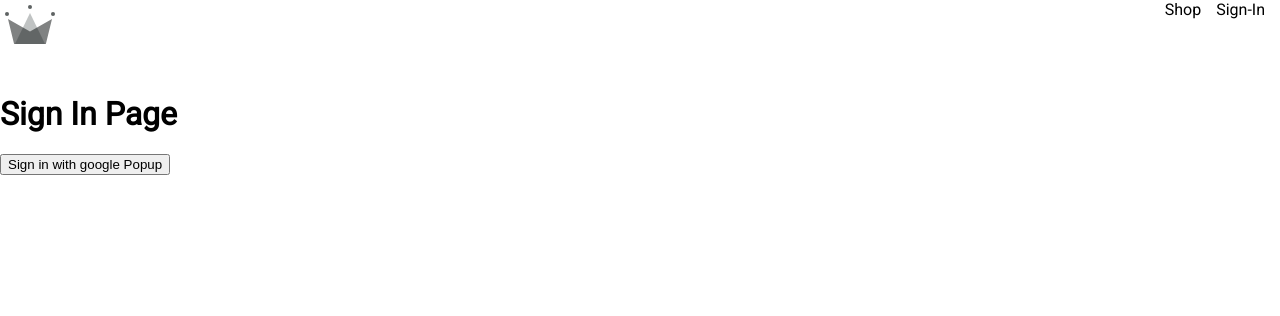
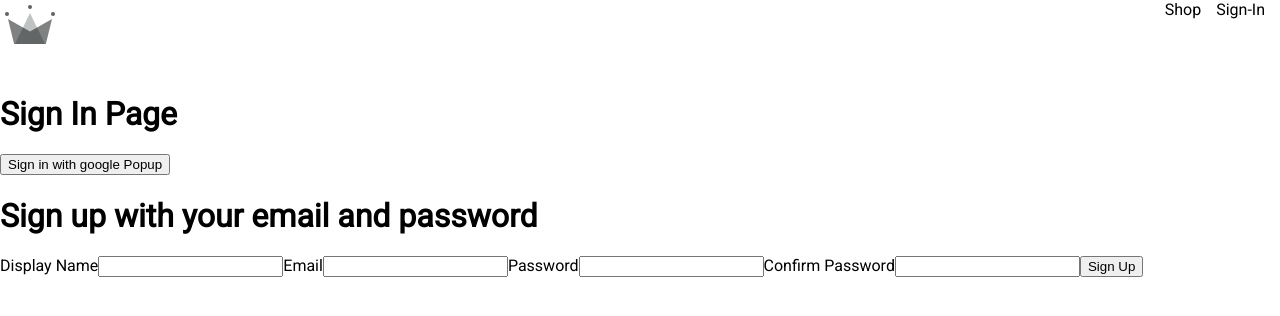
Before and after one commit to IreeHale/major-clothing, a React (Create React App) app in the folder clothing/: page /sign-in in a window 1280 px wide. Shown: the top 316 px of the page. Built offline with nearby package versions, Linux system fonts and the light colour scheme.

Commit message:
adding sign in form component to project

```diff
--- /dev/null
+++ b/clothing/src/components/sign-up-form/sign-up-form.component.jsx
@@ -0,0 +1,20 @@
+const SignUpForm = () => {
+    return (
+        <div>
+            <h1>Sign up with your email and password</h1>
+            <form onSubmit={() => {}}>
+                <label>Display Name</label>
+                <input type='text' required/>
+                <label>Email</label>
+                <input type='email' required/>
+                <label>Password</label>
+                <input type='password' required/>
+                <label>Confirm Password</label>
+                <input type='password' required/>
+                <button type='submit'>Sign Up</button>
+            </form>
+        </div>
+    )
+}
+
+export default SignUpForm;
--- a/clothing/src/routes/sign-in/sign-in.component.jsx
+++ b/clothing/src/routes/sign-in/sign-in.component.jsx
@@ -1,4 +1,5 @@
 import { signInWithGooglePopup, createUserDocumentFromAuth } from '../../routes/utils/firebase/firebase.utils';
+import SignUpForm from '../../components/sign-up-form/sign-up-form.component'
 
 const SignIn = () => {
     const logGoogleUser = async () => {
@@ -10,6 +11,7 @@
         <div>
             <h1>Sign In Page</h1>
             <button onClick={logGoogleUser}>Sign in with google Popup</button>
+            <SignUpForm />
         </div>
     );
 };
```
